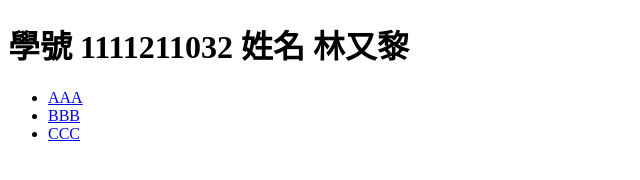
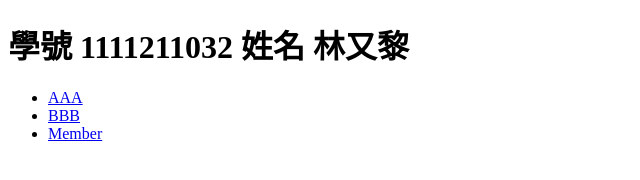
Before and after one commit to Yolylin/BotPractice, a plain HTML site: page index.html in a window 1280 px wide. Shown: the full height of the page, 0-640 px from the left. Drawn offline with Linux system fonts and the light colour scheme.

Commit message:
設立member

```diff
--- a/index.html
+++ b/index.html
@@ -11,7 +11,7 @@
     <ul>
         <li><a href="aaa.html">AAA</a></li>
         <li><a href="bbb.html">BBB</a></li>
-        <li><a href="ccc.html">CCC</a></li>
+        <li><a href="member.html">Member</a></li>
     </ul>
 </body>
 </html>
```
Also changed, not shown: member.html (renamed from ccc.html).
